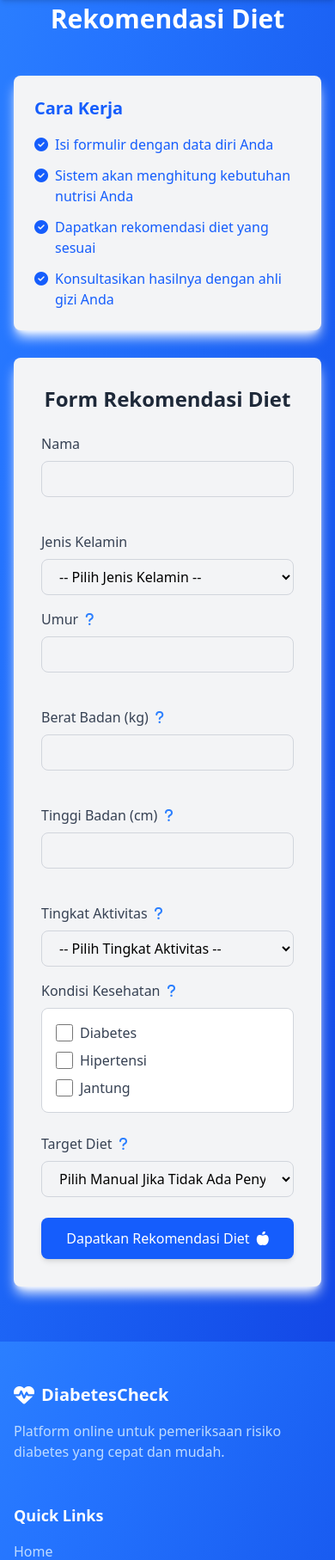
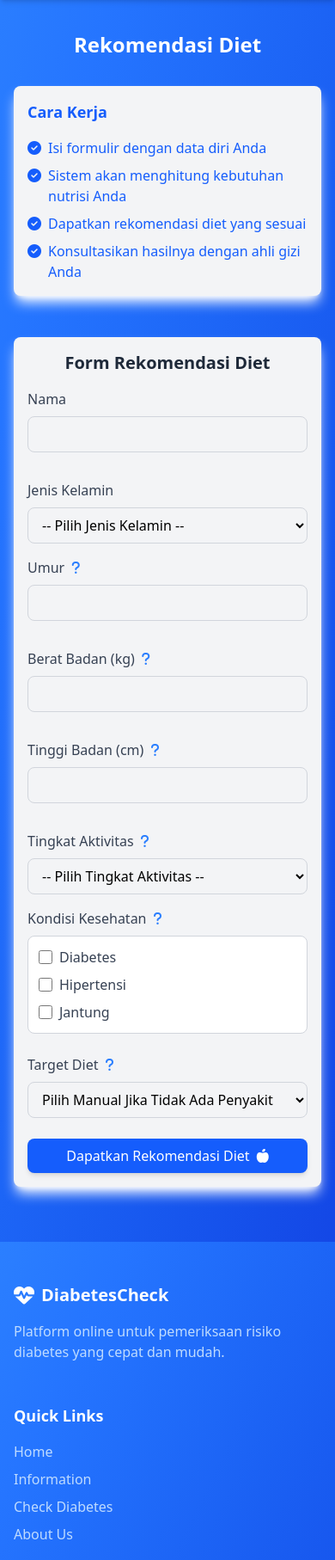
Before and after one commit to Revalinazwa/periksa_penyakit_diabetes, a Flask app: page /dietRecommendation in a window 390 px wide. Shown: the part 92-1906 px from the top of the page at 86% size. Run offline with Flask 3, Linux system fonts and the light colour scheme; style sheets or scripts are compiled from the project's sources.

Commit message:
feat : make responsive diet recommendation

```diff
--- a/templates/dietRecommendation.html
+++ b/templates/dietRecommendation.html
@@ -2,6 +2,7 @@
 <html lang="en">
   <head>
     <meta charset="UTF-8" />
+    <meta name="viewport" content="width=device-width, initial-scale=1.0" />
     <link rel="icon" href="../static/img/fav.svg" type="image/svg+xml" />
     <title>Rekomendasi Diet</title>
     <link
@@ -19,55 +20,59 @@
     <!-- Diet Recommendation Section -->
     <section
       id="diet"
-      class="pt-24 md:pt-32 pb-16 bg-gradient-to-br from-blue-500 to-blue-700 w-full overflow-hidden"
+      class="pt-32 md:pt-36 lg:pt-32 pb-16 bg-gradient-to-br from-blue-500 to-blue-700 w-full overflow-hidden"
     >
       <div class="container mx-auto px-4">
         <h2
-          class="text-3xl font-bold text-center mb-12 text-white"
+          class="text-2xl md:text-3xl font-bold text-center mb-8 md:mb-12 text-white"
           data-aos="fade-up"
         >
           Rekomendasi Diet
         </h2>
 
-        <div class="flex flex-col md:flex-row items-center gap-8">
-          <div class="md:w-1/3">
+        <div class="flex flex-col lg:flex-row items-center gap-6 md:gap-8">
+          <!-- Info Box -->
+          <div class="w-full lg:w-1/3 mb-6 lg:mb-0">
             <div
-              class="bg-gray-100 text-blue-600 p-6 rounded-lg shadow-lg shadow-white"
+              class="bg-gray-100 text-blue-600 p-4 md:p-6 rounded-lg shadow-lg shadow-white h-full"
             >
-              <h3 class="text-xl font-bold mb-4">Cara Kerja</h3>
-              <ul class="space-y-3">
+              <h3 class="text-lg md:text-xl font-bold mb-4">Cara Kerja</h3>
+              <ul class="space-y-2 md:space-y-3">
                 <li class="flex items-start">
-                  <i class="fas fa-check-circle mt-1 mr-2"></i>
+                  <i class="fas fa-check-circle mt-1 mr-2 flex-shrink-0"></i>
                   <span>Isi formulir dengan data diri Anda</span>
                 </li>
                 <li class="flex items-start">
-                  <i class="fas fa-check-circle mt-1 mr-2"></i>
+                  <i class="fas fa-check-circle mt-1 mr-2 flex-shrink-0"></i>
                   <span>Sistem akan menghitung kebutuhan nutrisi Anda</span>
                 </li>
                 <li class="flex items-start">
-                  <i class="fas fa-check-circle mt-1 mr-2"></i>
+                  <i class="fas fa-check-circle mt-1 mr-2 flex-shrink-0"></i>
                   <span>Dapatkan rekomendasi diet yang sesuai</span>
                 </li>
                 <li class="flex items-start">
-                  <i class="fas fa-check-circle mt-1 mr-2"></i>
+                  <i class="fas fa-check-circle mt-1 mr-2 flex-shrink-0"></i>
                   <span>Konsultasikan hasilnya dengan ahli gizi Anda</span>
                 </li>
               </ul>
             </div>
           </div>
 
-          <div class="md:w-2/3">
+          <!-- Form -->
+          <div class="w-full lg:w-2/3">
             <form
               id="diet-form"
-              class="bg-gray-100 p-8 rounded-lg shadow-lg shadow-white"
+              class="bg-gray-100 p-4 md:p-6 lg:p-8 rounded-lg shadow-lg shadow-white"
               method="POST"
               action="/dietRecommendation"
             >
-              <h3 class="text-2xl font-bold mb-6 text-center text-gray-800">
+              <h3
+                class="text-xl md:text-2xl font-bold mb-4 md:mb-6 text-center text-gray-800"
+              >
                 Form Rekomendasi Diet
               </h3>
 
-              <div class="grid grid-cols-1 md:grid-cols-2 gap-6">
+              <div class="grid grid-cols-1 md:grid-cols-2 gap-4 md:gap-6">
                 <div class="mb-4">
                   <label class="text-gray-700 font-medium mb-2 block"
                     >Nama</label
@@ -76,7 +81,7 @@
                     type="text"
                     name="nama"
                     required
-                    class="w-full px-4 py-2 border border-gray-300 rounded-lg focus:outline-none focus:ring-2 focus:ring-blue-400 transition"
+                    class="w-full px-3 md:px-4 py-2 border border-gray-300 rounded-lg focus:outline-none focus:ring-2 focus:ring-blue-400 transition"
                   />
                 </div>
 
@@ -87,7 +92,7 @@
                   <select
                     name="jenis_kelamin"
                     required
-                    class="w-full px-4 py-2 border border-gray-300 rounded-lg focus:outline-none focus:ring-2 focus:ring-blue-400 transition"
+                    class="w-full px-3 md:px-4 py-2 border border-gray-300 rounded-lg focus:outline-none focus:ring-2 focus:ring-blue-400 transition"
                   >
                     <option value="">-- Pilih Jenis Kelamin --</option>
                     <option value="L">Laki-Laki</option>
@@ -96,7 +101,7 @@
                 </div>
               </div>
 
-              <div class="grid grid-cols-1 md:grid-cols-2 gap-6">
+              <div class="grid grid-cols-1 md:grid-cols-2 gap-4 md:gap-6">
                 <div class="mb-4">
                   <label
                     class="flex items-center text-gray-700 font-medium mb-2 relative group"
@@ -107,7 +112,7 @@
                       ></span>
                       <!-- Tooltip -->
                       <div
-                        class="absolute hidden items-center bottom-full left-1/2 -translate-x-1/2 mb-2 w-72 bg-blue-600 text-white text-sm p-4 rounded-md shadow-lg z-50 pointer-events-none"
+                        class="absolute hidden group-hover:flex items-center bottom-full left-1/2 transform -translate-x-1/2 mb-2 w-60 md:w-72 bg-blue-600 text-white text-xs md:text-sm p-3 md:p-4 rounded-md shadow-lg z-50 pointer-events-none"
                       >
                         Masukkan usia Anda dalam tahun.
                         <br />Contoh: 35.
@@ -118,7 +123,7 @@
                     type="number"
                     name="umur"
                     required
-                    class="w-full px-4 py-2 border border-gray-300 rounded-lg focus:outline-none focus:ring-2 focus:ring-blue-400 transition"
+                    class="w-full px-3 md:px-4 py-2 border border-gray-300 rounded-lg focus:outline-none focus:ring-2 focus:ring-blue-400 transition"
                   />
                 </div>
 
@@ -132,7 +137,7 @@
                       ></span>
                       <!-- Tooltip -->
                       <div
-                        class="absolute hidden items-center bottom-full left-1/2 -translate-x-1/2 mb-2 w-72 bg-blue-600 text-white text-sm p-4 rounded-md shadow-lg z-50 pointer-events-none"
+                        class="absolute hidden group-hover:flex items-center bottom-full left-1/2 transform -translate-x-1/2 mb-2 w-60 md:w-72 bg-blue-600 text-white text-xs md:text-sm p-3 md:p-4 rounded-md shadow-lg z-50 pointer-events-none"
                       >
                         Masukkan berat badan Anda dalam kilogram (kg).
                         <br />Contoh: 65.5
@@ -144,7 +149,7 @@
                     name="berat"
                     step="any"
                     required
-                    class="w-full px-4 py-2 border border-gray-300 rounded-lg focus:outline-none focus:ring-2 focus:ring-blue-400 transition"
+                    class="w-full px-3 md:px-4 py-2 border border-gray-300 rounded-lg focus:outline-none focus:ring-2 focus:ring-blue-400 transition"
                   />
                 </div>
 
@@ -158,7 +163,7 @@
                       ></span>
                       <!-- Tooltip -->
                       <div
-                        class="absolute hidden items-center bottom-full left-1/2 -translate-x-1/2 mb-2 w-72 bg-blue-600 text-white text-sm p-4 rounded-md shadow-lg z-50 pointer-events-none"
+                        class="absolute hidden group-hover:flex items-center bottom-full left-1/2 transform -translate-x-1/2 mb-2 w-60 md:w-72 bg-blue-600 text-white text-xs md:text-sm p-3 md:p-4 rounded-md shadow-lg z-50 pointer-events-none"
                       >
                         Masukkan tinggi badan Anda dalam sentimeter (cm).
                         <br />Contoh: 168
@@ -170,7 +175,7 @@
                     name="tinggi"
                     step="any"
                     required
-                    class="w-full px-4 py-2 border border-gray-300 rounded-lg focus:outline-none focus:ring-2 focus:ring-blue-400 transition"
+                    class="w-full px-3 md:px-4 py-2 border border-gray-300 rounded-lg focus:outline-none focus:ring-2 focus:ring-blue-400 transition"
                   />
                 </div>
 
@@ -184,7 +189,7 @@
                       ></span>
                       <!-- Tooltip -->
                       <div
-                        class="absolute hidden items-center bottom-full left-1/2 -translate-x-1/2 mb-2 w-72 bg-blue-600 text-white text-sm p-4 rounded-md shadow-lg z-50 pointer-events-none"
+                        class="absolute hidden group-hover:flex items-center bottom-full left-1/2 transform -translate-x-1/2 mb-2 w-60 md:w-72 bg-blue-600 text-white text-xs md:text-sm p-3 md:p-4 rounded-md shadow-lg z-50 pointer-events-none"
                       >
                         Pilih tingkat aktivitas fisik harian Anda:
                         <br />- Ringan: Pekerjaan kantoran, aktivitas minim
@@ -197,7 +202,7 @@
                   <select
                     name="aktivitas"
                     required
-                    class="w-full px-4 py-2 border border-gray-300 rounded-lg focus:outline-none focus:ring-2 focus:ring-blue-400 transition"
+                    class="w-full px-3 md:px-4 py-2 border border-gray-300 rounded-lg focus:outline-none focus:ring-2 focus:ring-blue-400 transition"
                   >
                     <option value="">-- Pilih Tingkat Aktivitas --</option>
                     <option value="Ringan">Aktivitas Ringan</option>
@@ -217,7 +222,7 @@
                     ></span>
                     <!-- Tooltip -->
                     <div
-                      class="absolute hidden items-center bottom-full left-1/2 -translate-x-1/2 mb-2 w-72 bg-blue-600 text-white text-sm p-4 rounded-md shadow-lg z-50 pointer-events-none"
+                      class="absolute hidden group-hover:flex items-center bottom-full left-1/2 transform -translate-x-1/2 mb-2 w-60 md:w-72 bg-blue-600 text-white text-xs md:text-sm p-3 md:p-4 rounded-md shadow-lg z-50 pointer-events-none"
                     >
                       Pilih kondisi kesehatan yang Anda miliki.
                       <br />Bisa pilih lebih dari satu atau tidak ada sama
@@ -225,14 +230,16 @@
                     </div>
                   </div>
                 </label>
-                <div class="bg-white p-4 rounded-lg border border-gray-300">
+                <div
+                  class="bg-white p-3 md:p-4 rounded-lg border border-gray-300"
+                >
                   <div class="flex items-center mb-2">
                     <input
                       type="checkbox"
                       name="kondisi_kesehatan"
                       value="Diabetes"
                       id="diabetes"
-                      class="mr-2 h-5 w-5 text-blue-500 rounded"
+                      class="mr-2 h-4 w-4 md:h-5 md:w-5 text-blue-500 rounded"
                     />
                     <label for="diabetes" class="text-gray-700">Diabetes</label>
                   </div>
@@ -242,7 +249,7 @@
                       name="kondisi_kesehatan"
                       value="Hipertensi"
                       id="hipertensi"
-                      class="mr-2 h-5 w-5 text-blue-500 rounded"
+                      class="mr-2 h-4 w-4 md:h-5 md:w-5 text-blue-500 rounded"
                     />
                     <label for="hipertensi" class="text-gray-700"
                       >Hipertensi</label
@@ -254,7 +261,7 @@
                       name="kondisi_kesehatan"
                       value="Jantung"
                       id="jantung"
-                      class="mr-2 h-5 w-5 text-blue-500 rounded"
+                      class="mr-2 h-4 w-4 md:h-5 md:w-5 text-blue-500 rounded"
                     />
                     <label for="jantung" class="text-gray-700">Jantung</label>
                   </div>
@@ -271,7 +278,7 @@
                     ></span>
                     <!-- Tooltip -->
                     <div
-                      class="absolute hidden items-center bottom-full left-1/2 -translate-x-1/2 mb-2 w-72 bg-blue-600 text-white text-sm p-4 rounded-md shadow-lg z-50 pointer-events-none"
+                      class="absolute hidden group-hover:flex items-center bottom-full left-1/2 transform -translate-x-1/2 mb-2 w-60 md:w-72 bg-blue-600 text-white text-xs md:text-sm p-3 md:p-4 rounded-md shadow-lg z-50 pointer-events-none"
                     >
                       Pilih target diet yang Anda inginkan.
                       <br />Jika Anda memiliki kondisi kesehatan tertentu,
@@ -281,7 +288,7 @@
                 </label>
                 <select
                   name="target_diet"
-                  class="w-full px-4 py-2 border border-gray-300 rounded-lg focus:outline-none focus:ring-2 focus:ring-blue-400 transition"
+                  class="w-full px-3 md:px-4 py-2 border border-gray-300 rounded-lg focus:outline-none focus:ring-2 focus:ring-blue-400 transition"
                 >
                   <option value="">Pilih Manual Jika Tidak Ada Penyakit</option>
                   <option value="Diet Rendah Kalori">Diet Rendah Kalori</option>
@@ -295,7 +302,7 @@
 
               <button
                 type="submit"
-                class="w-full mt-6 bg-blue-600 text-white py-3 px-4 rounded-lg hover:bg-blue-700 transition shadow-md flex items-center justify-center cursor-pointer"
+                class="w-full mt-4 md:mt-6 bg-blue-600 text-white py-2 md:py-3 px-4 rounded-lg hover:bg-blue-700 transition shadow-md flex items-center justify-center cursor-pointer"
               >
                 <span>Dapatkan Rekomendasi Diet</span>
                 <i class="fas fa-apple-alt ml-2"></i>
```
